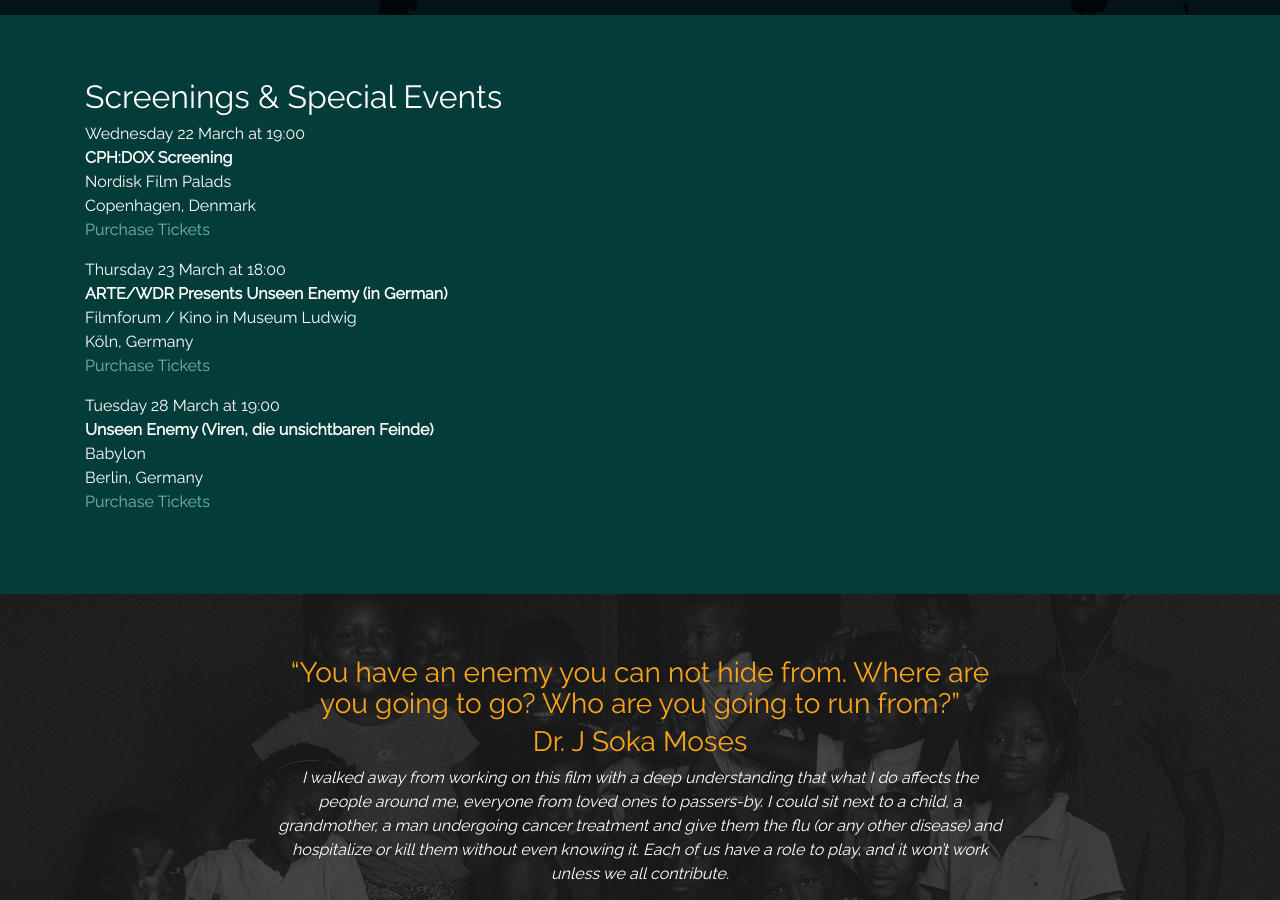
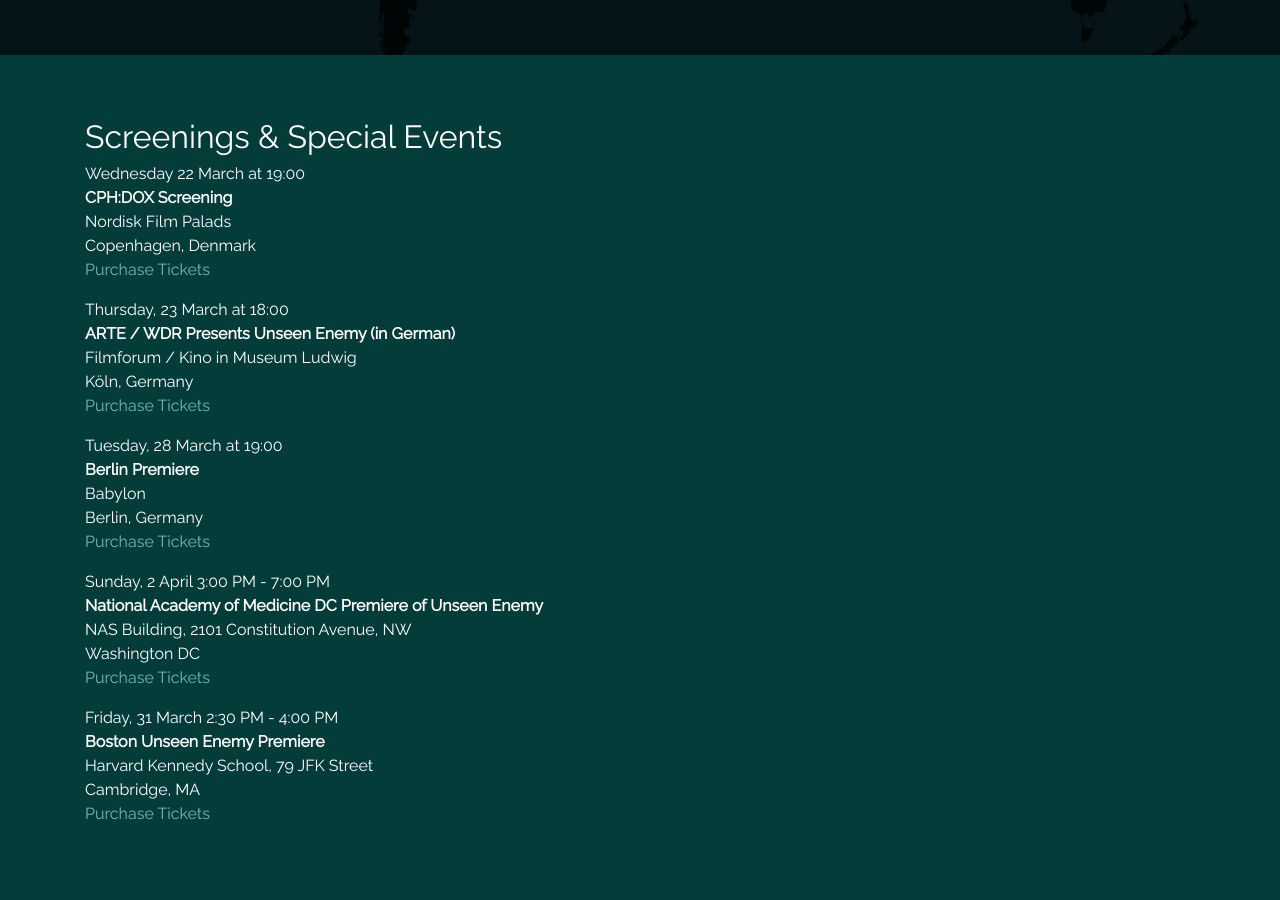
Before and after one commit to caseyg/takesallofus, a Jekyll site: the page built from index.md, in a window 1280 px wide and 900 px high, scrolled down 2014 px. Built offline with Jekyll 4.4.1, drawn with Linux system fonts in a browser that asks for light colours; nearby versions of some CDN libraries; comment, search, counter and statistics services are not loaded.

Commit message:
Updated Index

```diff
--- a/index.md
+++ b/index.md
@@ -7,7 +7,7 @@
     \ \nWritten and directed by filmmaker, Janet Tobias\n  \n![Official Selection:
     Copenhagen Film Festival](/uploads/copenhagenfilmfestival.png)"
 broadcastevents:
-  description: "\n### 4 April\nFrance: [ARTE](http://www.arte.tv) at 21:55  \nGermany:
+  description: "##\n### 4 April\nFrance: [ARTE](http://www.arte.tv) at 21:55  \nGermany:
     [ARTE](http://www.wdr.de)  \nIsrael: [YES](http://www.yes.co.il)  \nPoland: [TVN](http://www.tvn.pl/)\n\n###
     5 April\nHong Kong: [RTHK](http://www.rthk.hk/) at 21:00\n\n### 6 April\nEstonia:
     [ETV2](http://etv2.err.ee/) at 20:00  \nLatin America: [DirectTV](http://www.directvla.com/)
@@ -23,17 +23,26 @@
   venue: Nordisk Film Palads
   location: Copenhagen, Denmark
   url: http://www.nfbio.dk/ticketflow/2017/16708
-- date-and-time: Thursday 23 March at 18:00
-  title: ARTE/WDR Presents Unseen Enemy (in German)
+- date-and-time: Thursday, 23 March at 18:00
+  title: ARTE / WDR Presents Unseen Enemy (in German)
   venue: Filmforum / Kino in Museum Ludwig
   location: Köln, Germany
   url: free entrance
-- date-and-time: Tuesday 28 March at 19:00
-  title: Unseen Enemy (Viren, die unsichtbaren Feinde)
+- date-and-time: Tuesday, 28 March at 19:00
+  title: Berlin Premiere
   venue: Babylon
   location: Berlin, Germany
   url: http://www.babylonberlin.de/
-  RSVP:
+- date-and-time: Sunday,  2 April   3:00 PM - 7:00 PM
+  title: National Academy of Medicine DC Premiere of Unseen Enemy
+  venue: NAS Building, 2101 Constitution Avenue, NW
+  location: Washington DC
+  url: https://nam.edu/event/documentary-screening-of-unseen-enemy-dc-premiere/
+- date-and-time: Friday, 31 March   2:30 PM - 4:00 PM
+  title: 'Boston Unseen Enemy Premiere '
+  venue: 'Harvard Kennedy School, 79 JFK Street '
+  location: Cambridge, MA
+  url: https://goo.gl/tWsZ1Y
 mediapartners:
 - title: CNN Films
   url:
```
